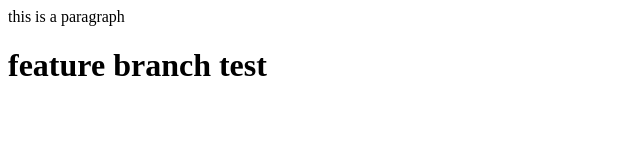
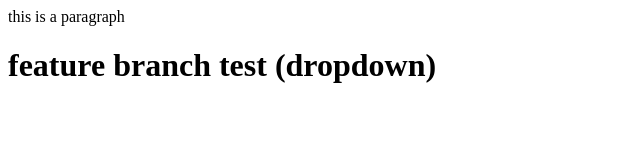
Before and after one commit to aditya882533/Demo, a plain HTML site: page index.html in a window 1280 px wide. Shown: the whole page, without its empty margins (0-640 px from the left). Drawn offline with Linux system fonts and the light colour scheme.

Commit message:
dropdown

```diff
--- a/index.html
+++ b/index.html
@@ -1,2 +1,2 @@
 <P>this is a paragraph</P>
-<h1>feature branch test</h1>
+<h1>feature branch test (dropdown)</h1>
```
